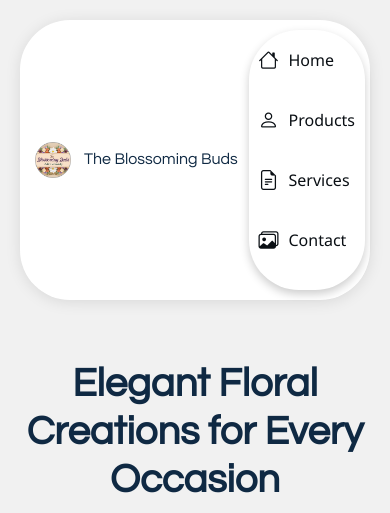
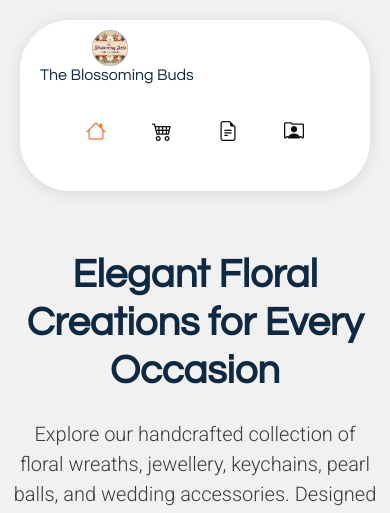
Before and after one commit to sahamofficial/project-one, a PHP site: page /index.html in a window 390 px wide. Shown: the top 513 px of the page. Run offline with PHP 8.4, Linux system fonts and the light colour scheme.

Commit message:
navmenu style updated

```diff
--- a/assets/css/main.css
+++ b/assets/css/main.css
@@ -398,15 +398,6 @@ h6 {
      */
     /*--------------------------------------------------------------*/
 
- .navmenu {
-    padding: 0;
-    z-index: 9997;
-    background: #e5e5e5;
-    background-size: 400% 400%;
-    animation: gradientAnimation 10s ease-in-out infinite;
-    box-shadow: 0 4px 10px rgba(0, 0, 0, 0.2);
-  }
-
   .navmenu ul {
     list-style: none;
     padding: 0 0 20px;
@@ -513,10 +504,49 @@ h6 {
     background-color: rgba(33, 37, 41, 0.03);
   }
 
-    /*--------------------------------------------------------------*/
-
-}
-/*--------------------------------------------------------------*/
+}
+
+/* Mobile styles */
+@media (max-width: 767.98px) {
+  .header {
+    text-align: center;
+  }
+
+  .header-container {
+    flex-direction: column !important;
+    align-items: center;
+  }
+
+  .logo {
+    margin-bottom: 1rem;
+  }
+
+  .navmenu ul {
+    justify-content: center;
+    gap: 1rem;
+  }
+
+  .nav-text {
+    display: none;
+  }
+
+  .navicon {
+    font-size: 1.5rem;
+  }
+}
+
+/* Desktop styles */
+@media (min-width: 768px) {
+  .navmenu ul {
+    gap: 2rem;
+  }
+
+  .navicon {
+    margin-right: 0.5rem;
+  }
+}
+
+/*--------------------------------------------------------------
 
  .header .header-toggle {
     color: var(--contrast-color);
--- a/index.html
+++ b/index.html
@@ -33,25 +33,20 @@
 <body class="index-page">
 
   <header id="header" class="header d-flex align-items-center sticky-top">
-    <div
-      class="header-container container-fluid container-xl position-relative d-flex align-items-center justify-content-between">
-
-      <a href="index.html" class="logo d-flex align-items-center me-auto me-xl-0">
+    <div class="header-container container-fluid container-xl position-relative d-flex flex-column flex-md-row align-items-center justify-content-between">
+      <a href="index.html" class="logo d-flex flex-column flex-md-row align-items-center me-auto me-xl-0">
         <img src="assets/img/Icon.png" alt="">
         <h1 class="sitename">The Blossoming Buds</h1>
       </a>
 
       <nav id="navmenu" class="navmenu">
-        <ul>
-          <li><a href="#hero" class="active"><i class="bi bi-house navicon"></i>Home</a></li>
-          <li><a href="#products"><i class="bi bi-person navicon"></i> Products</a></li>
-          <li><a href="#services"><i class="bi bi-file-earmark-text navicon"></i> Services</a></li>
-          <li><a href="#contact"><i class="bi bi-images navicon"></i> Contact</a></li>
+        <ul class="d-flex flex-row">
+          <li><a href="#hero" class="active"><i class="bi bi-house navicon"></i><span class="nav-text">Home</span></a></li>
+          <li><a href="#products"><i class="bi bi-cart4 navicon"></i><span class="nav-text">Products</span></a></li>
+          <li><a href="#services"><i class="bi bi-file-earmark-text navicon"></i><span class="nav-text">Services</span></a></li>
+          <li><a href="#contact"><i class="bi bi-person-rolodex navicon"></i><span class="nav-text">Contact</span></a></li>
         </ul>
-        <i class="mobile-nav-toggle d-xl-none bi bi-list"></i>
-
       </nav>
-
     </div>
   </header>
 
```
